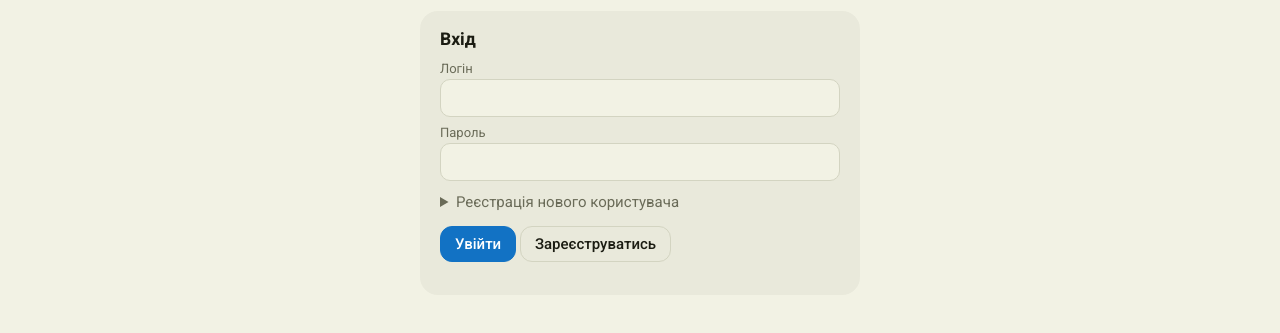
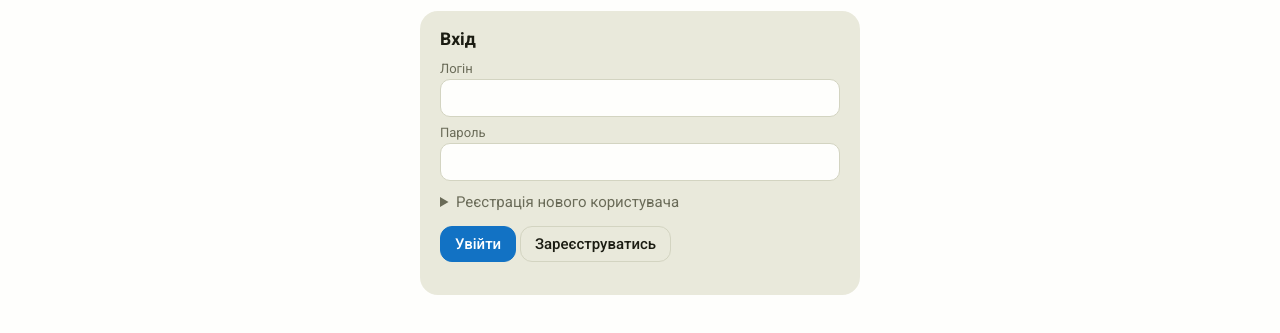
Before and after one commit to SVAccounting/SVA, a website: page public/index.html in a window 1280 px wide. Shown: the part 235-568 px from the top of the page. Drawn offline with Linux system fonts and the light colour scheme.

Commit message:
update theme.css

```diff
--- a/public/theme.css
+++ b/public/theme.css
@@ -1,4 +1,4 @@
-:root{--bg:#f2f2e4;--card:#e9e9db;--tx:#1b1c12;--mut:#6a6b58;--ac:#1272c4;--bd:#d3d4c1;--r:18px}
+:root{--bg:#FEFEFC;--card:#e9e9db;--tx:#1b1c12;--mut:#6a6b58;--ac:#1272c4;--bd:#d3d4c1;--r:18px}
 @media(prefers-color-scheme:dark){:root{--bg:#14160e;--card:#1f2217;--tx:#ecefe0;--mut:#9aa088;--ac:#5aa7f0;--bd:#33382a}}
 body{font-family:Roboto,Inter,system-ui,sans-serif;font-size:15px}
 header{position:sticky;top:0;z-index:30;border:0;box-shadow:0 1px 0 var(--bd);padding:10px 16px;gap:10px}
```
